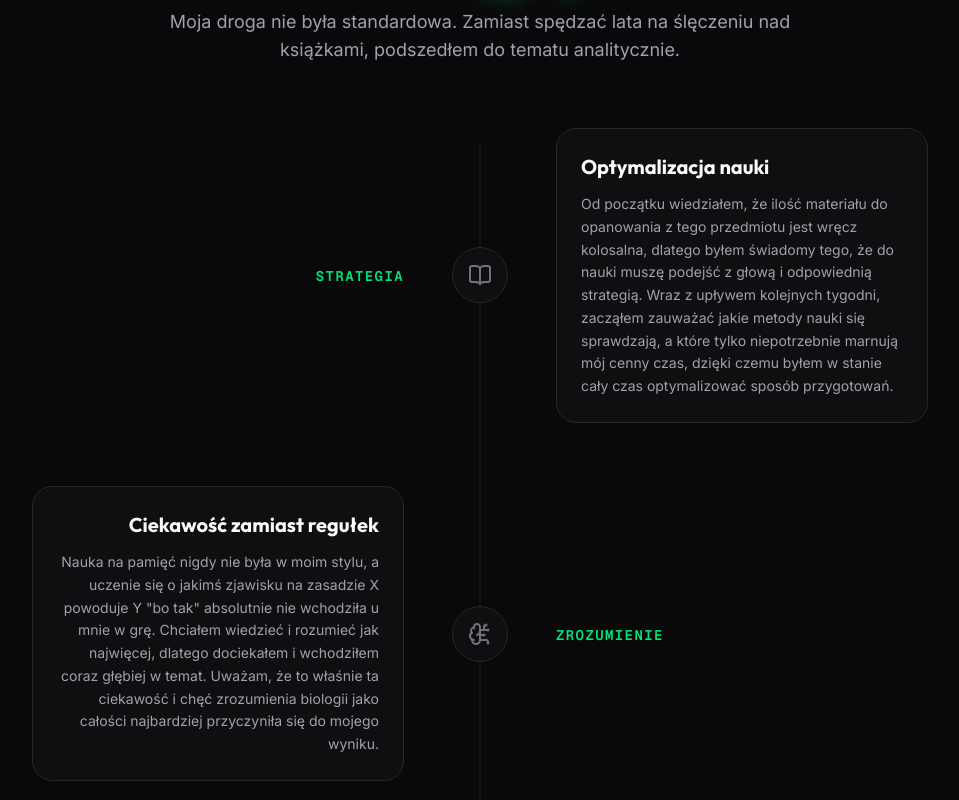
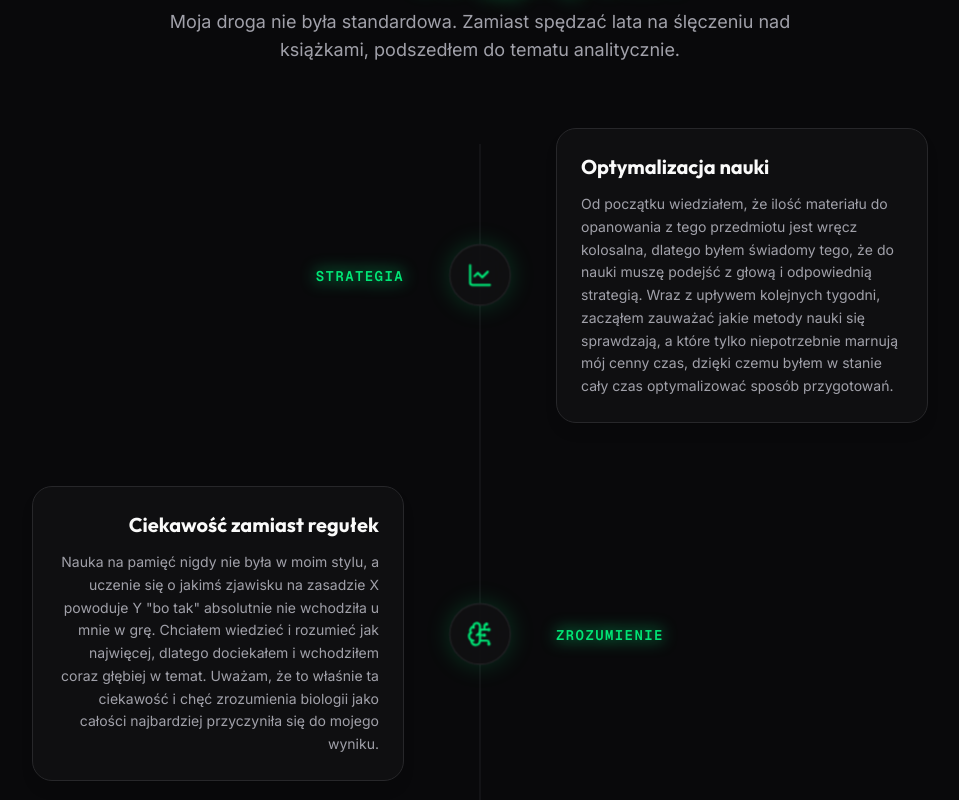
Before and after one commit to taachii/biolearn-landing, a Next.js app: page / in a window 1280 px wide. Shown: the part 2280-3080 px from the top of the page, without its empty margins (160-1119 px from the left). Built offline with nearby package versions, Linux system fonts and the light colour scheme.

Commit message:
feat: make timeline icons light up on scroll and update icon SVGs

```diff
--- a/components/sections/HistoriaSection.tsx
+++ b/components/sections/HistoriaSection.tsx
@@ -1,6 +1,10 @@
+"use client";
+
 import { cn } from "@/lib/utils";
 import { AnimateIn } from "@/components/ui/AnimateIn";
-import { BookOpen, BrainCircuit, Target } from "lucide-react";
+import { LineChart, BrainCircuit, Waypoints } from "lucide-react";
+import { useRef } from "react";
+import { useInView } from "framer-motion";
 
 interface HistoriaSectionProps {
   id?: string;
@@ -13,7 +17,7 @@ const TIMELINE = [
     title: "Optymalizacja nauki",
     description:
       "Od początku wiedziałem, że ilość materiału do opanowania z tego przedmiotu jest wręcz kolosalna, dlatego byłem świadomy tego, że do nauki muszę podejść z głową i odpowiednią strategią. Wraz z upływem kolejnych tygodni, zacząłem zauważać jakie metody nauki się sprawdzają, a które tylko niepotrzebnie marnują mój cenny czas, dzięki czemu byłem w stanie cały czas optymalizować sposób przygotowań.",
-    icon: BookOpen,
+    icon: LineChart,
   },
   {
     id: "proces",
@@ -29,9 +33,72 @@ const TIMELINE = [
     title: "Interakcje, nie tylko nazwy",
     description:
       "Nie twierdzę, że w biologii nie ma pamięciówki, bo owszem - jest. Nie da się przeskoczyć nauki nazewnictwa poszczególnych struktur u roślin, czy hormonów u człowieka, ale jest ogromna różnica między wiedzą, że coś się jakoś nazywa, a wiedzą w jaki sposób \"to coś\" wchodzi w interakcję z innymi \"cosiami\" :D",
-    icon: Target,
+    icon: Waypoints,
   },
 ];
+
+function TimelineItem({ item, index }: { item: typeof TIMELINE[0], index: number }) {
+  const ref = useRef(null);
+  const isInView = useInView(ref, { margin: "-35% 0px -35% 0px" });
+  const isEven = index % 2 === 0;
+  const Icon = item.icon;
+
+  return (
+    <li ref={ref} className="relative flex flex-col sm:flex-row items-start sm:items-center gap-6 sm:gap-12 group">
+
+      {/* Left side (Desktop) */}
+      <div className={cn(
+        "hidden sm:block flex-1 text-right",
+        !isEven && "sm:order-3 sm:text-left"
+      )}>
+        <AnimateIn animation={isEven ? "fade-right" : "fade-left"} delay={index * 150}>
+          <span className={cn(
+            "font-mono font-semibold tracking-widest uppercase text-sm transition-colors duration-500",
+            isInView ? "text-[var(--color-accent)] drop-shadow-[0_0_8px_var(--color-accent)]" : "text-[var(--color-text-muted)] opacity-50"
+          )}>
+            {item.year}
+          </span>
+        </AnimateIn>
+      </div>
+
+      {/* Node / Icon */}
+      <div className={cn(
+        "relative z-10 flex items-center justify-center w-14 h-14 rounded-full shrink-0",
+        "glass border-2 transition-all duration-500",
+        isInView
+          ? "border-[var(--color-accent)] text-[var(--color-accent)] shadow-[var(--shadow-glow-accent)] scale-110"
+          : "border-[var(--color-border)] text-[var(--color-text-muted)] scale-100",
+        !isEven && "sm:order-2"
+      )}>
+        <Icon size={24} className="transition-transform duration-500" />
+      </div>
+
+      {/* Right side (Mobile + Desktop) */}
+      <div className={cn(
+        "flex-1 w-full pt-1 sm:pt-0",
+        !isEven && "sm:order-1 sm:text-right"
+      )}>
+        <AnimateIn animation={isEven ? "fade-left" : "fade-right"} delay={index * 150}>
+          <span className={cn(
+            "sm:hidden font-mono font-semibold tracking-widest uppercase text-xs block mb-2 transition-colors duration-500",
+            isInView ? "text-[var(--color-accent)] drop-shadow-[0_0_8px_var(--color-accent)]" : "text-[var(--color-text-muted)] opacity-50"
+          )}>
+            {item.year}
+          </span>
+          <div className={cn(
+            "glass rounded-[var(--radius-xl)] p-6 transition-all duration-500",
+            isInView ? "border-[var(--color-border-subtle)] bg-[rgba(255,255,255,0.03)] shadow-lg" : "border-transparent opacity-80"
+          )}>
+            <h3 className={cn("font-display text-xl font-bold mb-3 transition-colors duration-500", isInView ? "text-[var(--color-text-primary)]" : "text-[var(--color-text-secondary)]")}>{item.title}</h3>
+            <p className="text-[var(--color-text-secondary)] leading-relaxed text-sm">
+              {item.description}
+            </p>
+          </div>
+        </AnimateIn>
+      </div>
+    </li>
+  );
+}
 
 export function HistoriaSection({ id }: HistoriaSectionProps) {
   return (
@@ -55,56 +122,9 @@ export function HistoriaSection({ id }: HistoriaSectionProps) {
           />
 
           <ul className="flex flex-col gap-12 sm:gap-16">
-            {TIMELINE.map((item, index) => {
-              const isEven = index % 2 === 0;
-              const Icon = item.icon;
-
-              return (
-                <li key={item.id} className="relative flex flex-col sm:flex-row items-start sm:items-center gap-6 sm:gap-12 group">
-
-                  {/* Left side (Desktop) */}
-                  <div className={cn(
-                    "hidden sm:block flex-1 text-right",
-                    !isEven && "sm:order-3 sm:text-left"
-                  )}>
-                    <AnimateIn animation={isEven ? "fade-right" : "fade-left"} delay={index * 150}>
-                      <span className="font-mono text-[var(--color-accent)] font-semibold tracking-widest uppercase text-sm">
-                        {item.year}
-                      </span>
-                    </AnimateIn>
-                  </div>
-
-                  {/* Node / Icon */}
-                  <div className={cn(
-                    "relative z-10 flex items-center justify-center w-14 h-14 rounded-full shrink-0",
-                    "glass border-2 border-[var(--color-border)] text-[var(--color-text-muted)]",
-                    "transition-colors duration-[var(--duration-normal)]",
-                    "group-hover:border-[var(--color-accent)] group-hover:text-[var(--color-accent)] group-hover:shadow-[var(--shadow-glow-accent)]",
-                    !isEven && "sm:order-2"
-                  )}>
-                    <Icon size={24} />
-                  </div>
-
-                  {/* Right side (Mobile + Desktop) */}
-                  <div className={cn(
-                    "flex-1 w-full pt-1 sm:pt-0",
-                    !isEven && "sm:order-1 sm:text-right"
-                  )}>
-                    <AnimateIn animation={isEven ? "fade-left" : "fade-right"} delay={index * 150}>
-                      <span className="sm:hidden font-mono text-[var(--color-accent)] font-semibold tracking-widest uppercase text-xs block mb-2">
-                        {item.year}
-                      </span>
-                      <div className="glass rounded-[var(--radius-xl)] p-6 hover:border-[var(--color-border-subtle)] transition-colors">
-                        <h3 className="font-display text-xl font-bold mb-3">{item.title}</h3>
-                        <p className="text-[var(--color-text-secondary)] leading-relaxed text-sm">
-                          {item.description}
-                        </p>
-                      </div>
-                    </AnimateIn>
-                  </div>
-                </li>
-              );
-            })}
+            {TIMELINE.map((item, index) => (
+              <TimelineItem key={item.id} item={item} index={index} />
+            ))}
           </ul>
         </div>
       </div>
```
